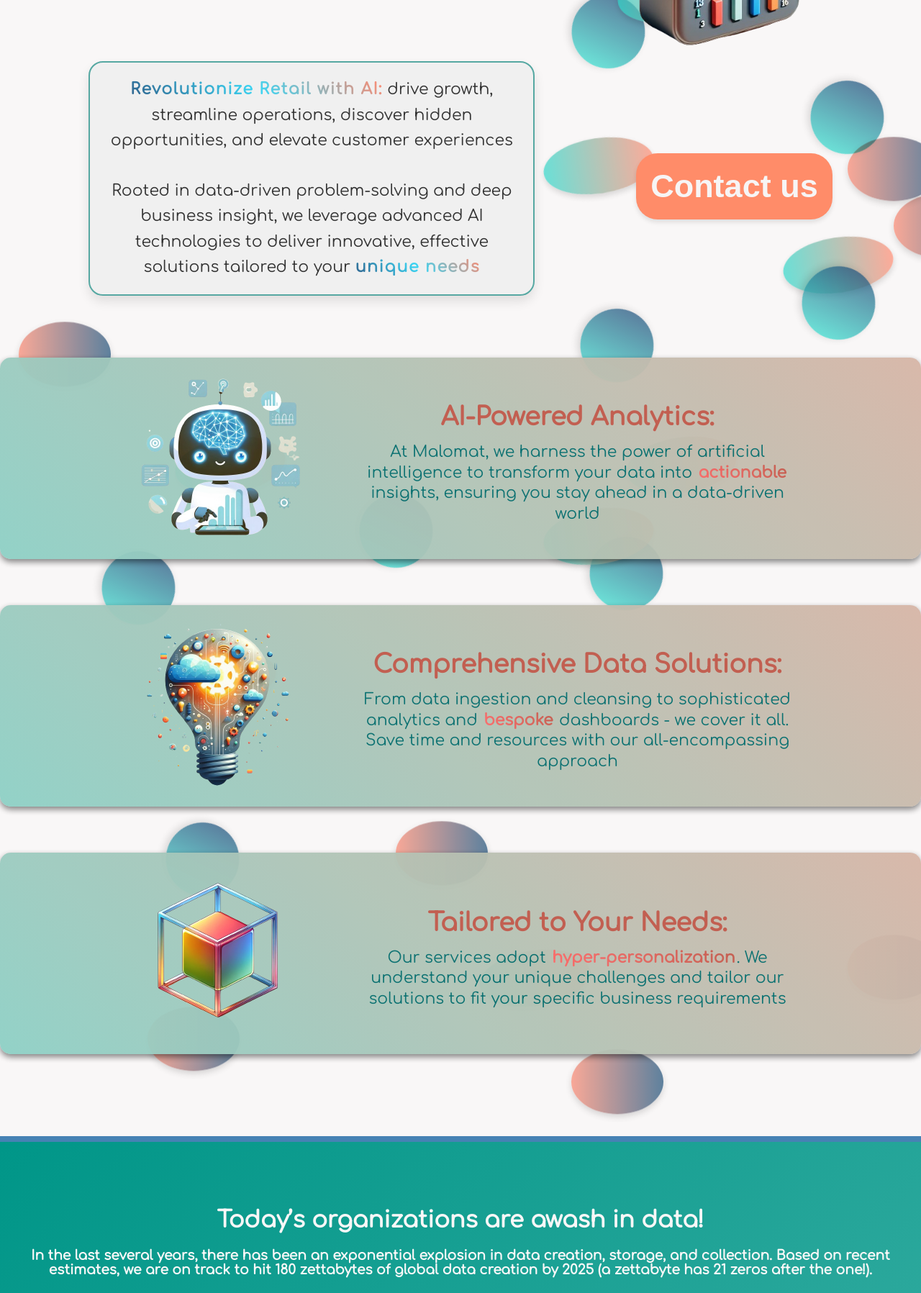
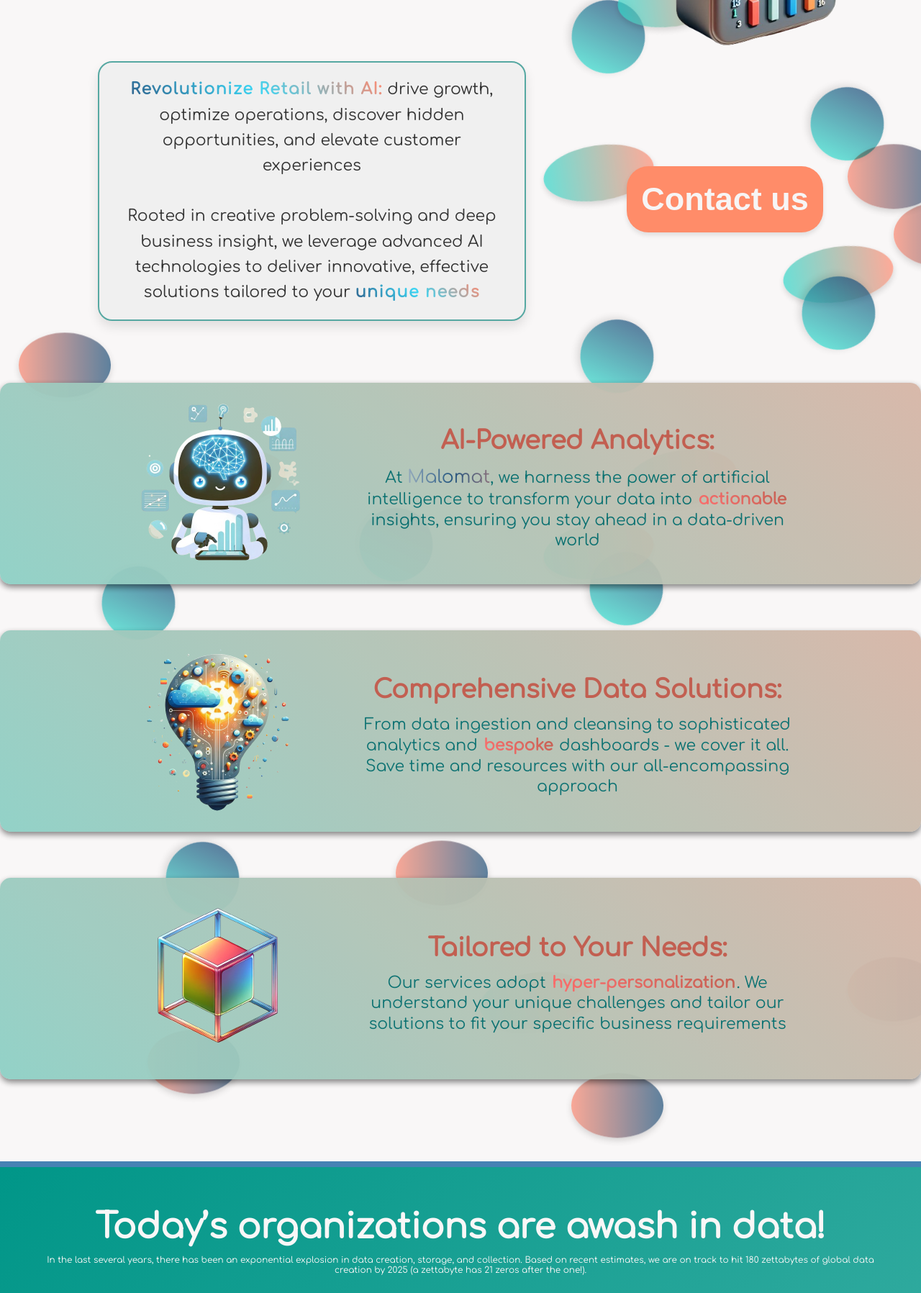
Before and after one commit to OSuwaidi/malomat, a Flask app: page / in a window 1280 px wide. Shown: the part 1281-3078 px from the top of the page at 72% size. Run offline with Flask 3, Linux system fonts and the light colour scheme; some web fonts are replaced.

Commit message:
minor improvements

```diff
--- a/static/styles/base.css
+++ b/static/styles/base.css
@@ -23,3 +23,10 @@ i {vertical-align: middle}
     animation: pulsate 7s ease-in-out infinite;
     background-size: 200% 100%;
 }
+
+.content_pair {
+    display: flex;
+    flex-direction: column; /* This stacks children vertically */
+    align-items: center; /* This centers them horizontally */
+    justify-content: center; /* This centers them vertically, if the container is taller than the combined height of the items */
+}
--- a/static/styles/end-background.css
+++ b/static/styles/end-background.css
@@ -1,6 +1,7 @@
 
 .end-background {
     margin: 0;
+    margin-top: -1%;
     padding-top: 70px;
     position: relative;
     background: linear-gradient(135deg, #009688, #4db6ac);
@@ -9,6 +10,11 @@
     z-index: -1;
 }
 
-.end-background p {
-    width: 50%;
+.end-background h1 {
+    font-size: 3rem;
 }
+
+.footnote {
+    width: 90%;
+    font-size: 12px;
+}
--- a/static/styles/middle-background.css
+++ b/static/styles/middle-background.css
@@ -10,7 +10,8 @@
 }
 
 .middle-background h1 {
-    width: 55%;
+    line-height: 1.3;
+    width: 63%;
     font-size: 52px;
     position: relative;
     z-index: 5;
@@ -47,7 +48,7 @@
     line-height: 1.6; /* Improved line spacing for better readability */
     margin-right: 11%;
     margin-top: 0%;
-    width: 45%;
+    width: 43%;
     white-space: pre-line;
 }
 
@@ -136,13 +137,6 @@
     width: 60%;
 }
 
-.content_pair {
-    display: flex;
-    flex-direction: column; /* This stacks children vertically */
-    align-items: center; /* This centers them horizontally */
-    justify-content: center; /* This centers them vertically, if the container is taller than the combined height of the items */
-}
-
 .sub_text {
     position: relative;
     font-size: 22px;
--- a/templates/ABOUT.html
+++ b/templates/ABOUT.html
@@ -17,7 +17,7 @@
 
             We empower organizations to not just understand their data but to <span class="special">enact change</span> against it, delivering hyper-personalized, actionable insights that lead to enhanced efficiency, revenue growth, and customer satisfaction, while allowing them to focus their time and efforts on making informed, data-driven decisions and strategic planning
 
-            Our services <span class="special">streamline</span> the analytics process, from data ingestion and cleansing, to advanced analytics with intuitive visualizations, dashboards, web apps, and presentations.
+            Our data services <span class="special">streamline</span> the analytics process, from data ingestion and cleansing, to advanced analytics with intuitive visualizations, dashboards, web apps, and presentations.
 
             <span class="malomat">Malomat</span> stands as your partner in navigating the <span class="special">data-driven</span> landscape of today's competitive business world.
 
--- a/templates/HOMEPAGE.html
+++ b/templates/HOMEPAGE.html
@@ -18,28 +18,28 @@
         {% include 'still_shapes.html' %}
 
         <div class="headline">
-            <h1 id="hero_text"> Unlock The Full Potential of Your Data with AI-Powered Analytics and Insights </h1>
-            <img src="/static/images/lock.png" id="hero_img">
+            <h1 id="hero_text"> Unlock The Full Potential of Your Data with AI-Powered Analytics and Data-Driven Insights </h1>
+            <img src="/static/images/lock.png" id="hero_img" alt="img">
 
 
-            <p id="hero_para"> <span class="emphasis">Revolutionize Retail with AI:</span> drive growth, streamline operations, discover hidden opportunities, and elevate customer experiences
+            <p id="hero_para"> <span class="emphasis">Revolutionize Retail with AI:</span> drive growth, optimize operations, discover hidden opportunities, and elevate customer experiences
 
-            Rooted in data-driven problem-solving and deep business insight, we leverage advanced AI technologies to deliver innovative, effective solutions tailored to your <span class="emphasis">unique needs</span></p>
+            Rooted in creative problem-solving and deep business insight, we leverage advanced AI technologies to deliver innovative, effective solutions tailored to your <span class="emphasis">unique needs</span></p>
 
             <button id="hero_button">Contact us</button>
         </div>
 
         <div class="content_box">
-            <img src="/static/images/analytics.png">
+            <img src="/static/images/analytics.png" alt="img">
             <div class="content_pair">
                 <h2 class="highlight">AI-Powered Analytics:</h2>
-                <p class="sub_text"> At Malomat, we harness the power of artificial intelligence to transform
+                <p class="sub_text"> At <span class="malomat">Malomat</span>, we harness the power of artificial intelligence to transform
                     your data into <span class="special">actionable</span> insights, ensuring you stay ahead in a data-driven world</p>
             </div>
         </div>
 
         <div class="content_box">
-            <img src="/static/images/solution.png">
+            <img src="/static/images/solution.png" alt="img">
             <div class="content_pair">
                 <h2 class="highlight">Comprehensive Data Solutions:</h2>
                 <span class="sub_text"> From data ingestion and cleansing to sophisticated analytics
@@ -48,7 +48,7 @@
         </div>
 
         <div class="content_box">
-            <img src="/static/images/cube.png">
+            <img src="/static/images/cube.png" alt="img">
             <div class="content_pair">
                 <h2 class="highlight">Tailored to Your Needs:</h2>
                 <span class="sub_text"> Our services adopt <span class="special">hyper-personalization</span>. We understand your unique
@@ -59,25 +59,28 @@
     </div>
 
     <div class="end-background">
-    <h1>Today’s organizations are awash in data!</h1>
-    <h3>In the last several years, there has been an exponential explosion in data creation, storage, and collection.
-        Based on recent estimates, we are on track to hit 180 zettabytes of global data creation by 2025 (a zettabyte has 21 zeros after the one!).</h3>
+    <div class="content_pair">
+        <h1 style="margin: 0">Today’s organizations are awash in data!</h1>
+        <p class="footnote">In the last several years, there has been an exponential explosion in data creation, storage, and collection.
+        Based on recent estimates, we are on track to hit 180 zettabytes of global data creation by 2025 (a zettabyte has 21 zeros after the one!).</p>
+    </div>
+
     <h1>Only one in five companies have the needed skills to gather to use insights effectively</h1>
 
         <p>In today's era, dominated by the proliferation of big data and advanced analytics, businesses are increasingly faced with the challenge of extracting maximum value from the vast volumes of data they collect. The capability to amass extensive datasets does not inherently equate to the ability to utilize this data effectively. A significant number of organizations globally find themselves resource-constrained, unable to thoroughly analyze and leverage the wealth of data at their disposal. Consequently, a substantial portion of this data remains untapped, diminishing its potential value.
 
-The real competitive advantage lies in the capacity to seamlessly integrate both unstructured and structured data, transforming it into actionable insights. This capability is what sets apart the leading enterprises in this data-centric business landscape. It's not just about data collection; it's about intelligent data synthesis and application that drives strategic decisions and fosters business growth</p>
+    The real competitive advantage lies in the capacity to seamlessly integrate both unstructured and structured data, transforming it into actionable insights. This capability is what sets apart the leading enterprises in this data-centric business landscape. It's not just about data collection; it's about intelligent data synthesis and application that drives strategic decisions and fosters business growth</p>
     <p>By lifting the burden of data mining and analytics, we allow organizations to focus solely on decision-making and strategic planning,
         saving time, cutting costs, and optimizing the entire business.</p>
     <p>DAaaS (Data Analytics as a Service), as an outsourcing model, presents a strategic alternative to the conventional approach of hiring in-house data analysts and investing in data analysis technology. This service not only enables organizations, especially smaller ones, to circumvent the substantial costs and complexities associated with building and maintaining their own data analytics infrastructure but also ensures they are not left behind in the increasingly data-driven business landscape. DAaaS offers a solution that puts advanced analytical insights within easy reach of non-data professionals, democratizing access to data intelligence and empowering organizations of all sizes to make informed, data-driven decisions. By integrating DAaaS into their operations, companies can leverage the expertise of seasoned analysts, domain experts, and sophisticated analytics tools, thereby enhancing their competitive edge without the need for extensive capital and resource investment</p>
-        <img src="/static/images/wave.png">
-        <img src="/static/images/collab.png">
+        <img src="/static/images/wave.png" alt="img">
+        <img src="/static/images/collab.png" alt="img">
     </div>
 
     <div class="contact-background">
     <h1>Start Your Data Transformation Today
         Contact Us / Book a Demo</h1>
-        <img src="/static/images/email.png">
+        <img src="/static/images/email.png" alt="img">
     </div>
 
 </body>
```
